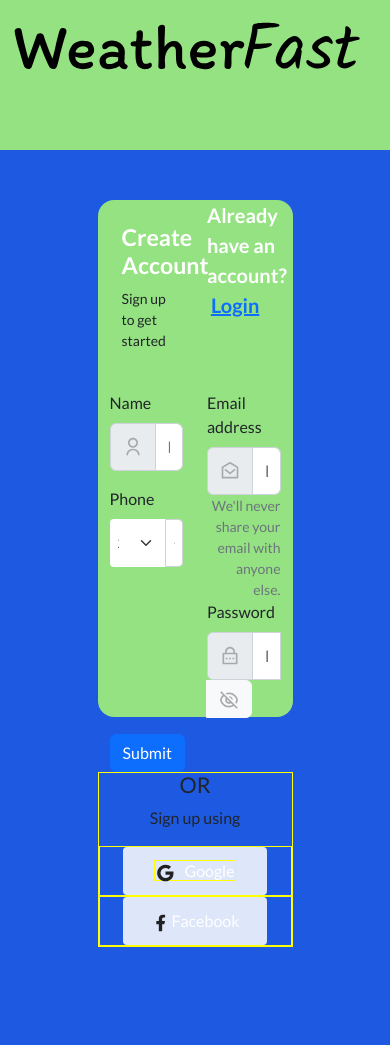
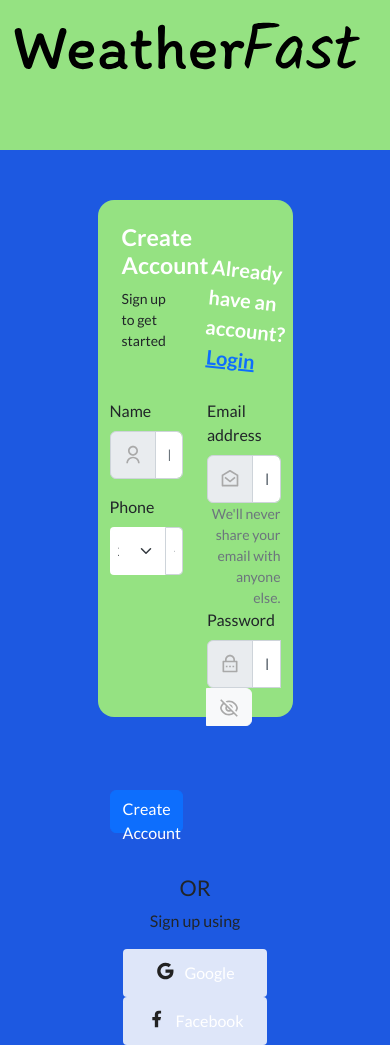
Before and after one commit to mosesrc/WeatherAppTTS-react, a React (Create React App) app: page / in a window 390 px wide. Before the commit the page ends 947 px from the top, so only its background shows below. Built offline with nearby package versions, Linux system fonts and the light colour scheme.

Commit message:
WEAT-7 Constructed Create Account Form 	- Need To work on Responsiveness

```diff
--- a/src/components/NewAccountForm_Component/NewAccountForm.css
+++ b/src/components/NewAccountForm_Component/NewAccountForm.css
@@ -56,6 +56,11 @@ input {
   background-color: #dee6f9;
 }
 
+/* Utilities */
+.rotate {
+  transform: rotate(6deg);
+}
+
 .show-border {
   border: 1px solid yellow;
 }
--- a/src/components/NewAccountForm_Component/NewAccountForm.js
+++ b/src/components/NewAccountForm_Component/NewAccountForm.js
@@ -19,15 +19,15 @@ function NewAccountForm() {
             <h3>Create Account</h3>
             <p>Sign up to get started</p>
           </div>
-          <div className='block-two col-6'>
-            <p>
+          <div className='block-two d-flex flex-column justify-content-end col-6'>
+            <p className='rotate'>
               Already have an account? &nbsp;
               <span>
                 <a href='#'>Login</a>
               </span>
             </p>
           </div>
-          <div className='block-three col-6'>
+          <div className='block-three mt-2 col-6'>
             <div>
               <label htmlFor='nameInput' className='form-label'>
                 Name
@@ -67,7 +67,7 @@ function NewAccountForm() {
               </div>
             </div>
           </div>
-          <div className='block-four col-6'>
+          <div className='block-four mt-2 col-6'>
             <div>
               <label htmlFor='exampleInputEmail1' className='form-label'>
                 Email address
@@ -106,27 +106,29 @@ function NewAccountForm() {
               </div>
             </div>
           </div>
-          <div className='block-five col-6'>
-            <button type='submit' className='btn btn-primary'>
-              Submit
+          <div className='block-five mt-4 col-6'>
+            <button type='submit' className='btn btn-primary mt-4 w-100 h-50'>
+              Create Account
             </button>
           </div>
-          <div className='block-six text-center col-6 show-border'>
+          <div className='block-six mt-4 text-center col-6'>
             <h4>OR</h4>
             <p>Sign up using</p>
             <div className='row'>
-              <div className='col show-border'>
+              <div className='col'>
                 <button className='btn btn-secondary social-btns'>
-                  <div className='show-border d-inline'>
+                  <div className='d-flex justify-content-center'>
                     <GoogleIcon className='me-2' />
                     <span>Google</span>
                   </div>
                 </button>
               </div>
-              <div className='col show-border'>
+              <div className='col'>
                 <button className='btn btn-secondary social-btns'>
-                  <FacebookIcon className='' />
-                  <span>Facebook</span>
+                  <div className='d-flex justify-content-center'>
+                    <FacebookIcon className='me-2' />
+                    <span>Facebook</span>
+                  </div>
                 </button>
               </div>
             </div>
```
